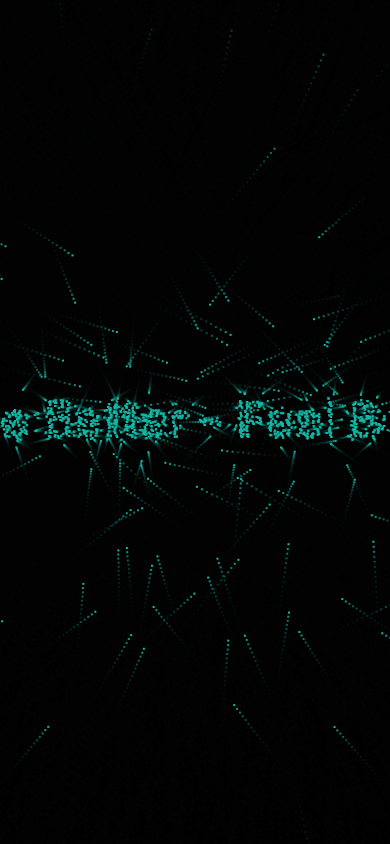
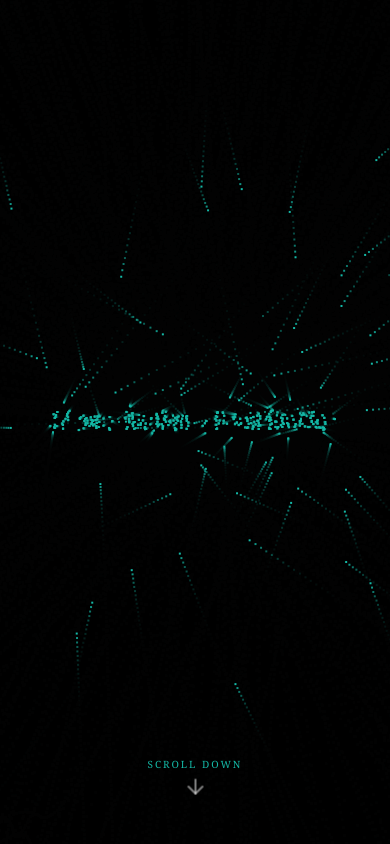
Before and after one commit to nmazhar569-hue/limbrise-website, a Next.js app: page / in a window 390 px wide. Shown: the top 844 px of the page. Built offline with nearby package versions, Linux system fonts and the light colour scheme.

Commit message:
style: fix typo, add scroll indicator, and mobile adjustments

```diff
--- a/src/app/page.tsx
+++ b/src/app/page.tsx
@@ -8,10 +8,12 @@ import { CodeBlock } from "@/components/ui/code-block";
 import { LimbRiseLogo } from "@/components/ui/limbrise-logo";
 import { Box, Smartphone, ArrowRight, Eye, Target, Linkedin, Instagram, Mail } from "lucide-react";
 import Link from "next/link";
+import { ScrollIndicator } from "@/components/ui/scroll-indicator";
 
 export default function Home() {
   return (
     <main className="flex min-h-screen flex-col bg-black text-white selection:bg-primary/30">
+      <ScrollIndicator />
 
       {/* 1. Fixed Navigation Pill */}
       <NavPill />
@@ -132,7 +134,7 @@ export default function Home() {
                <span className="font-mono text-[11px] uppercase tracking-[0.2em] text-[#14b8a6] font-medium">Our Purpose</span>
              </div>
              <h3 className="font-serif text-4xl md:text-5xl tracking-tight text-white mb-6">
-                Why we build LimbRise
+                Why we built LimbRise
              </h3>
              <p className="text-[#8a9bb3] text-lg max-w-2xl mx-auto leading-relaxed">
                We remove the hurdles to recovery. Driven by a commitment to restored independence, we work to make every step feel achievable for everyone.
--- a/src/components/ui/particle-text-effect.tsx
+++ b/src/components/ui/particle-text-effect.tsx
@@ -232,7 +232,9 @@ export function ParticleTextEffect({ words = DEFAULT_WORDS }: ParticleTextEffect
         if (word === "_LOGO_") {
             const cx = canvas.width / 2;
             const cy = canvas.height / 2;
-            const scale = window.innerWidth < 1000 ? 1 : 1.5;
+            const isMobile = window.innerWidth < 768;
+            const isTablet = window.innerWidth < 1024;
+            const scale = isMobile ? 0.6 : (isTablet ? 1 : 1.5);
 
             offscreenCtx.lineCap = "round";
             offscreenCtx.lineJoin = "round";
@@ -266,8 +268,16 @@ export function ParticleTextEffect({ words = DEFAULT_WORDS }: ParticleTextEffect
         } else {
             offscreenCtx.fillStyle = "white"
 
-            // Choose font size based on word length to fit "Move Better, Feel Better."
-            const fontSize = word.length > 15 ? 50 : 100;
+            const isMobile = window.innerWidth < 768;
+            const isTablet = window.innerWidth < 1024;
+
+            let fontSize = word.length > 15 ? 50 : 100;
+            if (isMobile) {
+                fontSize = word.length > 15 ? 24 : 42;
+            } else if (isTablet) {
+                fontSize = word.length > 15 ? 36 : 70;
+            }
+
             offscreenCtx.font = `bold ${fontSize}px Inter, sans-serif`
             offscreenCtx.textAlign = "center"
             offscreenCtx.textBaseline = "middle"
--- /dev/null
+++ b/src/components/ui/scroll-indicator.tsx
@@ -0,0 +1,19 @@
+"use client";
+
+import { motion, useScroll, useTransform } from "framer-motion";
+import { ArrowDown } from "lucide-react";
+
+export function ScrollIndicator() {
+  const { scrollY } = useScroll();
+  const opacity = useTransform(scrollY, [0, 100], [1, 0]);
+
+  return (
+    <motion.div
+      style={{ opacity }}
+      className="fixed bottom-10 left-1/2 -translate-x-1/2 z-50 pointer-events-none flex flex-col items-center gap-2"
+    >
+      <span className="text-[10px] font-mono uppercase tracking-[0.2em] text-[#14b8a6]">Scroll Down</span>
+      <ArrowDown className="size-6 text-white/50 animate-bounce" />
+    </motion.div>
+  );
+}
```
